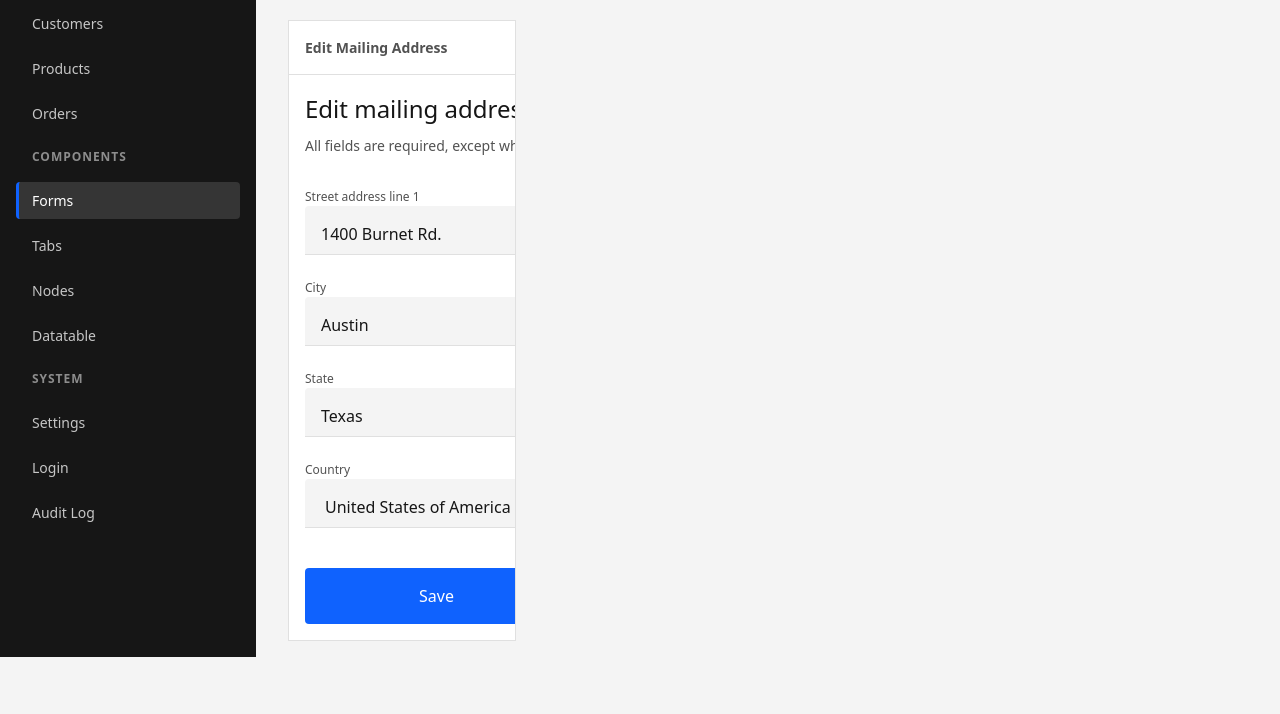
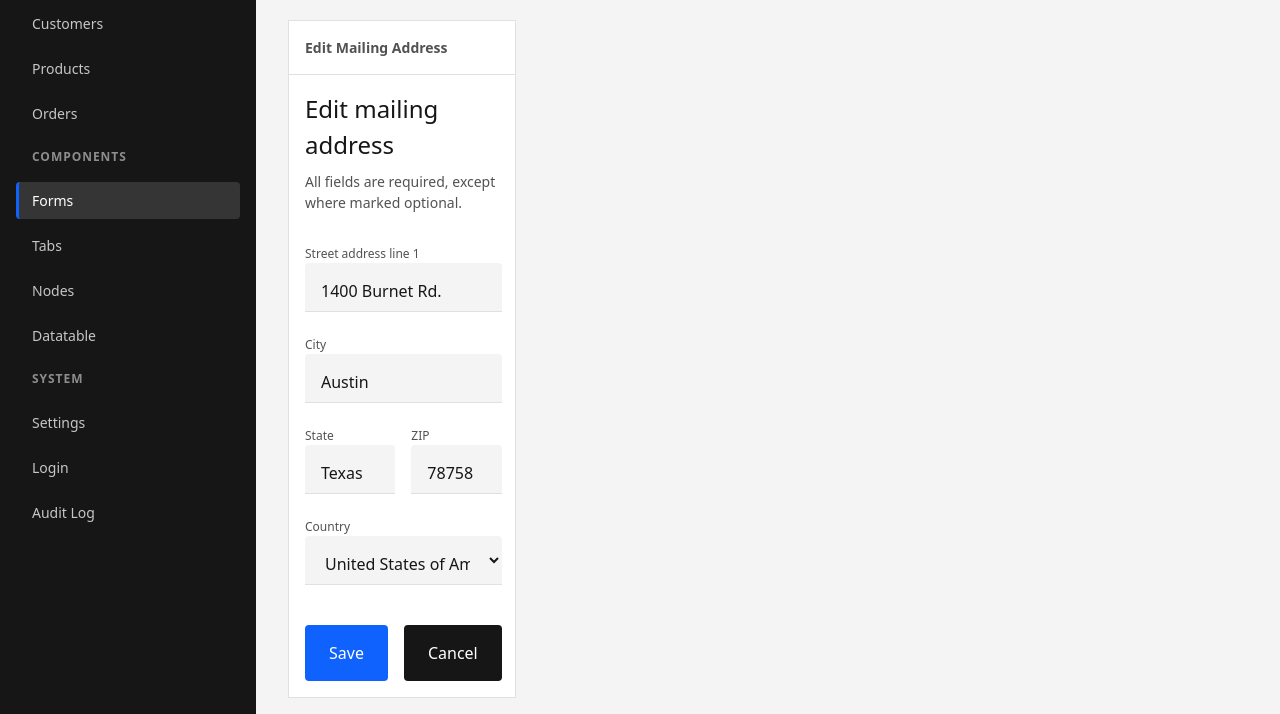
Before and after one commit to marchildmann/IDS-Think, a plain HTML site: page forms.html in a window 1280 px wide. Shown: the part 191-905 px from the top of the page. Before the commit the page ends 848 px from the top, so only its background shows below. Drawn offline with Linux system fonts and the light colour scheme.

Commit message:
Minor changes

```diff
--- a/css/think.css
+++ b/css/think.css
@@ -1458,6 +1458,7 @@ tab-group > :checked + label + tab-panel {
 [data-form] input:not([type="checkbox"]):not([type="radio"]),
 [data-form] select,
 [data-form] textarea {
+  min-width: 0;
   padding: var(--space-1) 0;
   background: var(--surface-0);
   border: none;
@@ -1483,11 +1484,19 @@ tab-group > :checked + label + tab-panel {
   appearance: auto;
 }
 
-/* Inline field group — side-by-side fields (e.g. State + ZIP) */
+/* Inline field group — side-by-side fields (e.g. State + ZIP).
+   Stacks on small viewports; minmax(0,1fr) allows tracks to shrink
+   below input intrinsic width. */
 [data-form] [data-field-row] {
   display: grid;
-  grid-template-columns: 1fr 1fr;
+  grid-template-columns: repeat(2, minmax(0, 1fr));
   gap: var(--space-2);
+}
+
+@media (width < 42rem) {
+  [data-form] [data-field-row] {
+    grid-template-columns: 1fr;
+  }
 }
 
 /* Button row */
```
Also changed, not shown: 1 other file.
